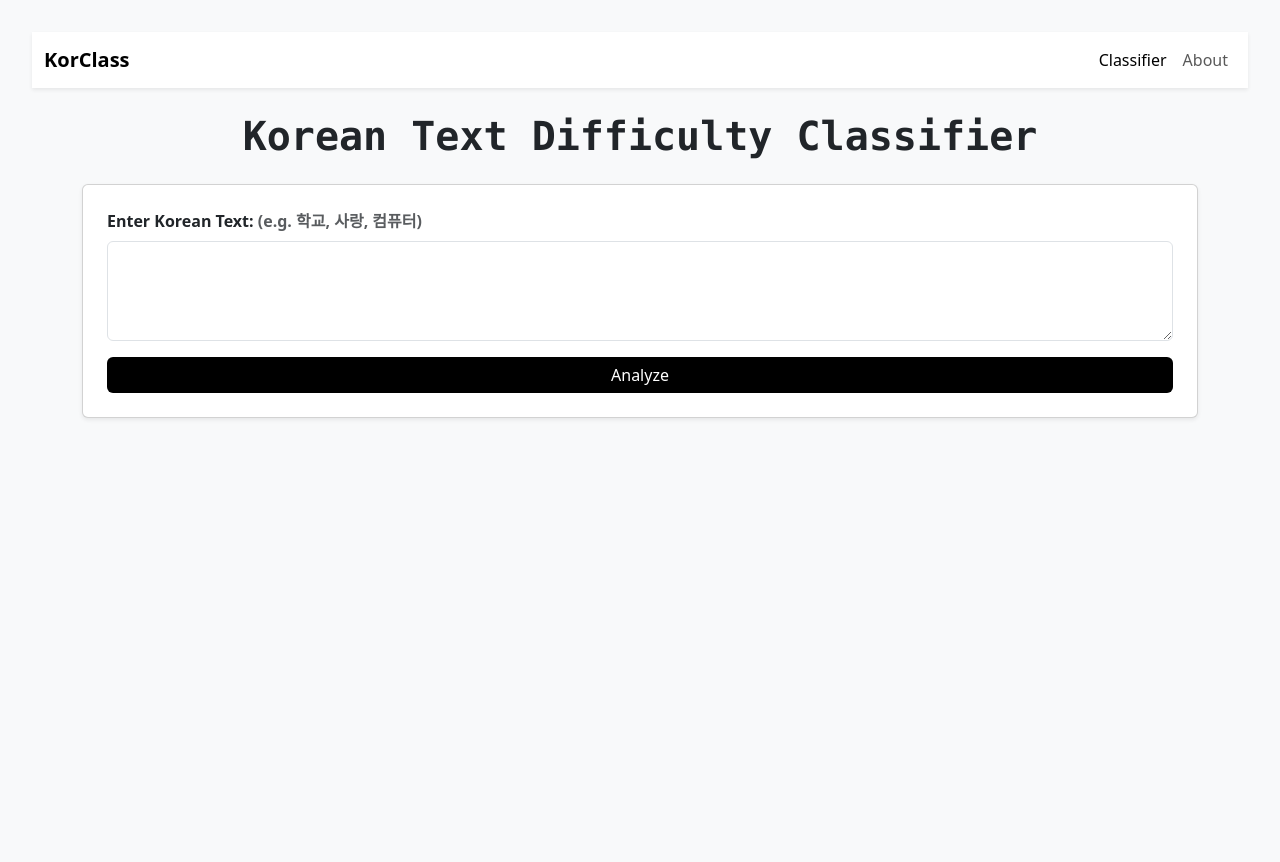
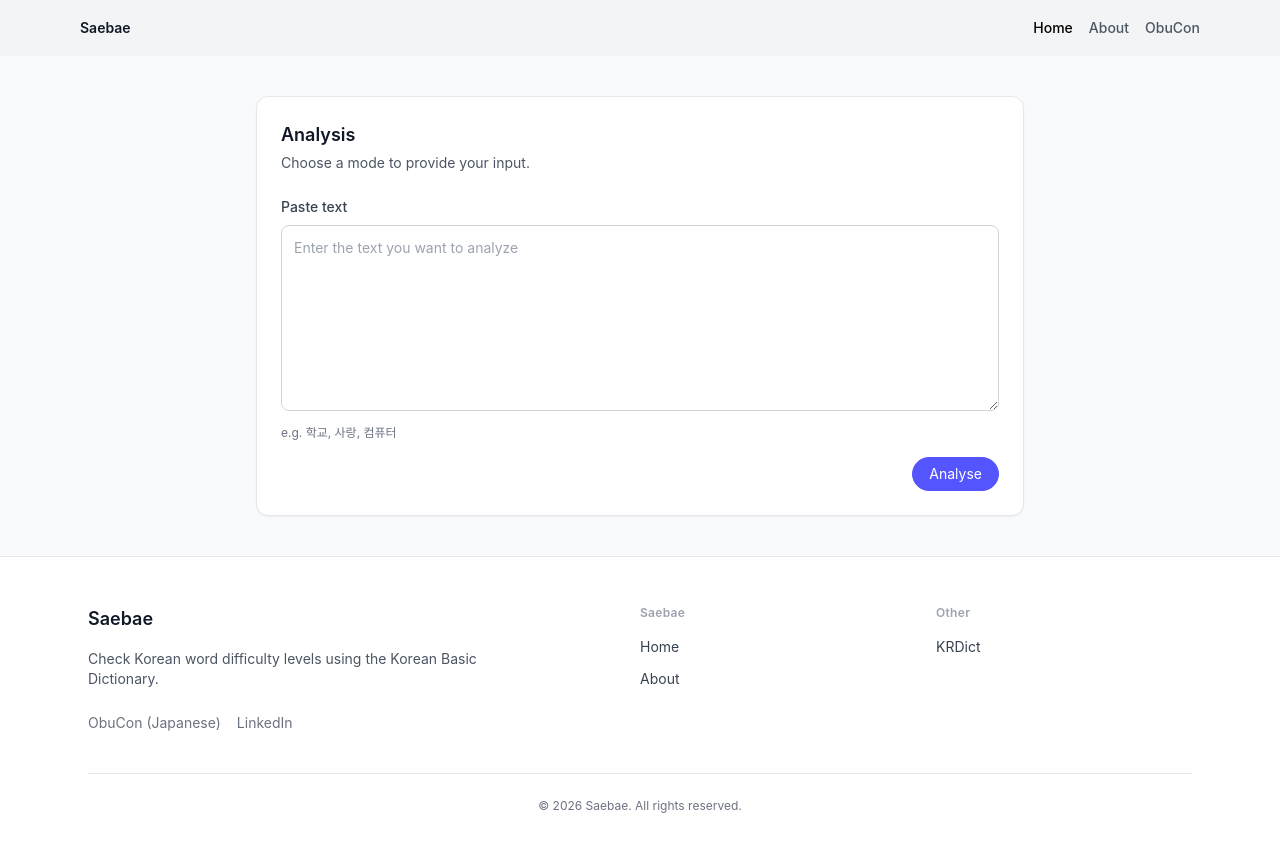
Before and after one commit to owainjhughes/korean-text-analyser, a FastAPI app: page / in a window 1280 px wide. Before the commit the page ends 419 px from the top, so only its background shows below. Run offline with FastAPI, Linux system fonts and the light colour scheme; some libraries are stand-ins or nearby versions.

Commit message:
feat: ported over obucon styling

```diff
--- a/app/main.py
+++ b/app/main.py
@@ -2,7 +2,6 @@ from pathlib import Path
 
 from fastapi import FastAPI, Form, Request
 from fastapi.responses import HTMLResponse
-from fastapi.staticfiles import StaticFiles
 from fastapi.templating import Jinja2Templates
 
 from app.dictionary import get_word_grade
@@ -12,7 +11,6 @@ app = FastAPI(title="Korean Difficulty Classifier")
 
 BASE_DIR = Path(__file__).resolve().parent
 
-app.mount("/static", StaticFiles(directory=BASE_DIR / "static"), name="static")
 templates = Jinja2Templates(directory=str(BASE_DIR / "templates"))
 
 
@@ -26,7 +24,7 @@ async def index(request: Request):
 @app.post("/", response_class=HTMLResponse)
 async def index_post(request: Request, text: str = Form("")):
     words = tokenize(text)
-    # Sequential calls — KRDict rate-limits burst concurrent requests
+    # sequential calls — KRDict rate-limits burst concurrent requests
     result = []
     for word in words:
         grade = await get_word_grade(word)
--- a/app/static/styles.css
+++ /dev/null
@@ -1,50 +0,0 @@
-body {
-    font-family: Consolas, monospace;
-    padding: 2rem;
-}
-
-h1, h2, h3, h4, h5, h6 {
-    font-family: Consolas, monospace;
-}
-
-textarea {
-    width: 100%;
-    height: 100px;
-    font-size: 1rem;
-}
-
-button {
-    margin-top: 1rem;
-    padding: 0.5rem 1rem;
-    font-size: 1rem;
-    background-color: black !important;
-    color: white !important;
-    border: none !important;
-    cursor: pointer;
-}
-
-.level-BEG {
-    font-weight: bold;
-    color: #198754;
-}
-
-.level-INT {
-    font-weight: bold;
-    color: #ffc107;
-}
-
-.level-ADV {
-    font-weight: bold;
-    color: #dc3545;
-}
-
-.level-UNKNOWN {
-    font-weight: bold;
-    color: #6c757d;
-}
-
-table {
-    width: 100%;
-    border-collapse: collapse;
-    margin-top: 2rem;
-}
--- a/app/templates/base.html
+++ b/app/templates/base.html
@@ -1,35 +1,36 @@
 <!DOCTYPE html>
 <html lang="en">
 <head>
-    <meta charset="UTF-8">
-    <title>{% block title %}KorClass{% endblock %}</title>
-    <link rel="stylesheet" href="/static/styles.css">
-    <link href="https://cdn.jsdelivr.net/npm/bootstrap@5.3.3/dist/css/bootstrap.min.css" rel="stylesheet">
-    {% block extra_head %}{% endblock %}
+  <meta charset="UTF-8" />
+  <meta name="viewport" content="width=device-width, initial-scale=1.0" />
+  <title>{% block title %}Saebae{% endblock %}</title>
+  <script src="https://cdn.tailwindcss.com"></script>
+  <script> // needed to match obucon font styling since tailwind is via cdn instead of npm
+    tailwind.config = {
+      theme: {
+        extend: {
+          fontFamily: {
+            sans: ['-apple-system', 'BlinkMacSystemFont', "'Segoe UI'", 'Roboto',
+                   'Oxygen', 'Ubuntu', 'Cantarell', "'Fira Sans'", "'Droid Sans'",
+                   "'Helvetica Neue'", 'sans-serif'],
+          }
+        }
+      }
+    }
+  </script>
+  <style>
+    body { background-color: #f9fafb; -webkit-font-smoothing: antialiased; }
+  </style>
 </head>
-<body class="bg-light">
-<nav class="navbar navbar-expand-lg navbar-light bg-white shadow-sm mb-4">
-    <div class="container-fluid">
-        <a class="navbar-brand fw-bold" href="/">KorClass</a>
-        <button class="navbar-toggler" type="button" data-bs-toggle="collapse" data-bs-target="#navbarNav"
-            aria-controls="navbarNav" aria-expanded="false" aria-label="Toggle navigation">
-            <span class="navbar-toggler-icon"></span>
-        </button>
-        <div class="collapse navbar-collapse" id="navbarNav">
-            <ul class="navbar-nav ms-auto">
-                <li class="nav-item">
-                    <a class="nav-link{% if request.url.path == '/' %} active{% endif %}" href="/">Classifier</a>
-                </li>
-                <li class="nav-item">
-                    <a class="nav-link{% if request.url.path == '/about' %} active{% endif %}" href="/about">About</a>
-                </li>
-            </ul>
-        </div>
-    </div>
-</nav>
-<div class="container">
+<body class="flex min-h-screen flex-col">
+
+  {% include "navbar.html" %}
+
+  <main class="flex-1">
     {% block content %}{% endblock %}
-</div>
-<script src="https://cdn.jsdelivr.net/npm/bootstrap@5.3.3/dist/js/bootstrap.bundle.min.js"></script>
+  </main>
+
+  {% include "footer.html" %}
+
 </body>
 </html>
--- /dev/null
+++ b/app/templates/footer.html
@@ -0,0 +1,39 @@
+<footer class="border-t border-gray-200 bg-white">
+  <div class="mx-auto max-w-6xl px-6 py-12">
+
+    <div class="grid gap-10 md:grid-cols-[2fr_1fr_1fr]">
+
+      <div>
+        <div class="text-lg font-semibold text-gray-900">Saebae</div>
+        <p class="mt-4 max-w-md text-sm text-gray-600">
+          Check Korean word difficulty levels using the Korean Basic Dictionary.
+        </p>
+        <div class="mt-6 flex items-center gap-4 text-gray-500">
+          <a href="https://obucon.com" class="text-sm hover:text-gray-900">ObuCon (Japanese)</a>
+          <a href="https://www.linkedin.com/in/ohdev" class="text-sm hover:text-gray-900">LinkedIn</a>
+        </div>
+      </div>
+
+      <div>
+        <div class="text-xs font-semibold tracking-wide text-gray-400">Saebae</div>
+        <ul class="mt-4 space-y-3 text-sm text-gray-700">
+          <li><a href="/" class="hover:text-gray-900">Home</a></li>
+          <li><a href="/about" class="hover:text-gray-900">About</a></li>
+        </ul>
+      </div>
+
+      <div>
+        <div class="text-xs font-semibold tracking-wide text-gray-400">Other</div>
+        <ul class="mt-4 space-y-3 text-sm text-gray-700">
+          <li><a href="https://krdict.korean.go.kr" target="_blank" rel="noopener noreferrer" class="hover:text-gray-900">KRDict</a></li>
+        </ul>
+      </div>
+
+    </div>
+
+    <div class="mt-10 border-t border-gray-200 pt-6 text-center text-xs text-gray-500">
+      © 2026 Saebae. All rights reserved.
+    </div>
+
+  </div>
+</footer>
--- a/app/templates/index.html
+++ b/app/templates/index.html
@@ -1,65 +1,82 @@
 {% extends "base.html" %}
 
-{% block title %}Korean Text Difficulty Classifier{% endblock %}
+{% block title %}Saebae{% endblock %}
 
 {% block content %}
-<h1 class="mb-4 text-center fw-bold">Korean Text Difficulty Classifier</h1>
+<section class="px-4 py-10">
+  <div class="mx-auto max-w-3xl rounded-xl border border-gray-200 bg-white p-6 shadow-sm">
+    <h2 class="text-lg font-semibold text-gray-900">Analysis</h2>
+    <p class="mt-1 text-sm text-gray-600">Choose a mode to provide your input.</p>
 
-<form method="POST" action="/" class="card p-4 shadow-sm mb-4 bg-white">
-    <label for="text" class="form-label fw-semibold">
-        Enter Korean Text:
-        <span class="text-muted">(e.g. 학교, 사랑, 컴퓨터)</span>
-    </label>
-    <textarea name="text" id="text" class="form-control mb-3" required>{{ submitted_text }}</textarea>
-    <button type="submit" class="btn btn-primary w-100">Analyze</button>
+    <form method="POST" action="/" class="mt-6">
+      <label class="block text-sm font-medium text-gray-700">Paste text</label>
+      <textarea
+        name="text"
+        rows="8"
+        placeholder="Enter the text you want to analyze"
+        class="mt-2 w-full rounded-lg border border-gray-300 p-3 text-sm text-gray-900 focus:border-[#55F] focus:outline-none"
+      >{{ submitted_text }}</textarea>
+      <p class="mt-2 text-xs text-gray-500">e.g. 학교, 사랑, 컴퓨터</p>
+      <div class="mt-4 flex justify-end">
+        <button type="submit"
+          class="rounded-full border border-[#55F] bg-[#55F] px-4 py-1.5 text-sm text-white">
+          Analyse
+        </button>
+      </div>
     </form>
+  </div>
+
+</section>
 
   {% if result %}
-<div class="card shadow-sm">
-    <div class="card-body">
-        <h5 class="card-title mb-3">Word Grades</h5>
-        <table class="table table-bordered text-center align-middle mb-0">
-            <thead class="table-light">
-                <tr>
-                    <th>초급 (Elementary)</th>
-                    <th>중급 (Middle School)</th>
-                    <th>고급 (High School)</th>
-                    <th>Other / Unidentified</th>
-                </tr>
-            </thead>
-            <tbody>
-                <tr>
-                    <td>
+  <div class="mx-auto mt-8 max-w-3xl rounded-xl border border-gray-200 bg-white p-6 shadow-sm">
+    <h2 class="text-lg font-semibold text-gray-900 mb-4">Results</h2>
+    <div class="grid grid-cols-2 gap-4 sm:grid-cols-4">
+
+      <div>
+        <div class="text-xs font-semibold tracking-wide text-gray-400 mb-2">초급 (Elementary)</div>
+        <div class="flex flex-wrap gap-1">
           {% for item in result %}
             {% if item.grade == "초급" %}
-                                <span class="level-BEG badge bg-success mb-1">{{ item.word }}</span><br>
+              <span class="inline-block rounded-full bg-green-100 px-2 py-0.5 text-xs font-medium text-green-800">{{ item.word }}</span>
             {% endif %}
           {% endfor %}
-                    </td>
-                    <td>
+        </div>
+      </div>
+
+      <div>
+        <div class="text-xs font-semibold tracking-wide text-gray-400 mb-2">중급 (Middle School)</div>
+        <div class="flex flex-wrap gap-1">
           {% for item in result %}
             {% if item.grade == "중급" %}
-                                <span class="level-INT badge bg-warning text-dark mb-1">{{ item.word }}</span><br>
+              <span class="inline-block rounded-full bg-blue-100 px-2 py-0.5 text-xs font-medium text-blue-800">{{ item.word }}</span>
             {% endif %}
           {% endfor %}
-                    </td>
-                    <td>
+        </div>
+      </div>
+
+      <div>
+        <div class="text-xs font-semibold tracking-wide text-gray-400 mb-2">고급 (High School)</div>
+        <div class="flex flex-wrap gap-1">
           {% for item in result %}
             {% if item.grade == "고급" %}
-                                <span class="level-ADV badge bg-danger mb-1">{{ item.word }}</span><br>
+              <span class="inline-block rounded-full bg-purple-100 px-2 py-0.5 text-xs font-medium text-purple-800">{{ item.word }}</span>
             {% endif %}
           {% endfor %}
-                    </td>
-                    <td>
+        </div>
+      </div>
+
+      <div>
+        <div class="text-xs font-semibold tracking-wide text-gray-400 mb-2">Unknown</div>
+        <div class="flex flex-wrap gap-1">
           {% for item in result %}
             {% if not item.grade or item.grade not in ["초급", "중급", "고급"] %}
-                                <span class="level-UNKNOWN badge bg-secondary mb-1">{{ item.word }}</span><br>
+              <span class="inline-block rounded-full bg-gray-100 px-2 py-0.5 text-xs font-medium text-gray-500">{{ item.word }}</span>
             {% endif %}
           {% endfor %}
-                    </td>
-                </tr>
-            </tbody>
-        </table>
+        </div>
+      </div>
+
     </div>
   </div>
   {% endif %}
--- /dev/null
+++ b/app/templates/navbar.html
@@ -0,0 +1,26 @@
+<nav class="bg-gray-100 text-gray-900">
+  <div class="mx-auto max-w-6xl px-4">
+    <div class="flex h-14 items-center justify-between">
+
+      <div class="flex items-center gap-3">
+        <span class="text-sm font-semibold text-gray-900">Saebae</span>
+      </div>
+
+      <div class="hidden sm:flex items-center gap-4">
+        <a href="/"
+           class="text-sm font-medium {% if request.url.path == '/' %}text-black{% else %}text-gray-600 hover:text-gray-800{% endif %}">
+          Home
+        </a>
+        <a href="/about"
+           class="text-sm font-medium {% if request.url.path == '/about' %}text-black{% else %}text-gray-600 hover:text-gray-800{% endif %}">
+          About
+        </a>
+        <a href="https://obucon.com" target="_blank" rel="noopener noreferrer"
+           class="text-sm font-medium text-gray-600 hover:text-gray-800">
+          ObuCon
+        </a>
+      </div>
+
+    </div>
+  </div>
+</nav>
--- a/app/tokenizer.py
+++ b/app/tokenizer.py
@@ -4,7 +4,6 @@ from konlpy.tag import Okt
 _okt: Okt | None = None
 
 _SKIP_TAGS = {"Punctuation", "Foreign", "Number", "Alpha", "Symbol"}
-
 
 def _get_okt() -> Okt:
     global _okt
@@ -14,7 +13,6 @@ def _get_okt() -> Okt:
 
 
 def tokenize(text: str) -> list[str]:
-    """Tokenize Korean text using Okt, returning unique stemmed content words."""
     tokens = _get_okt().pos(text, stem=True)
     seen: set[str] = set()
     result: list[str] = []
```
Also changed, not shown: app/dictionary.py (+26 -7 lines), app/templates/about.html (+29 -15 lines), tests/test_app.py (+1 -1 lines). Lines whose indentation alone changed are shown as unchanged.
